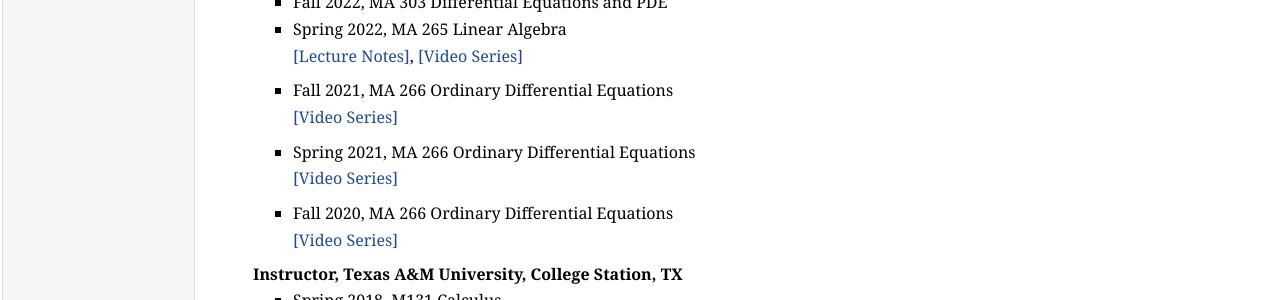
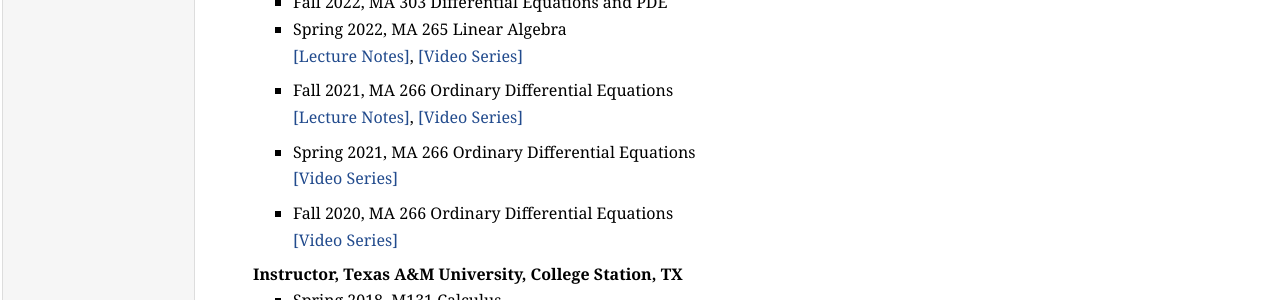
Before and after one commit to zhangqing2513/zhangqing2513.github.io, a Jekyll site: the page index.html, which Jekyll copies as it is, in a window 1280 px wide. Shown: the part 1209-1509 px from the top of the page. Built offline with Jekyll 4.4.1, drawn with Linux system fonts in a browser that asks for light colours.

Commit message:
Update index.html

```diff
--- a/index.html
+++ b/index.html
@@ -127,7 +127,7 @@
                     <p>
                       <li><p> Fall 2021, MA 266 Ordinary Differential Equations  </p>
                          <p></li>
-                            <a href="https://youtube.com/playlist?list=PLMNQRMtXXp72apFHhkLKKF55Xv5WNOwii" target="_blank">  [Video Series]</a>
+                            <a href="https://zhangqing2513.github.io/Fall2021MA266/Table%20of%20Contents.html" target="_blank">  [Lecture Notes]</a>, <a href="https://youtube.com/playlist?list=PLMNQRMtXXp72apFHhkLKKF55Xv5WNOwii" target="_blank">  [Video Series]</a>
                             <p>
                               <li><p> Spring 2021, MA 266 Ordinary Differential Equations </p>
                                  <p></li>
```
